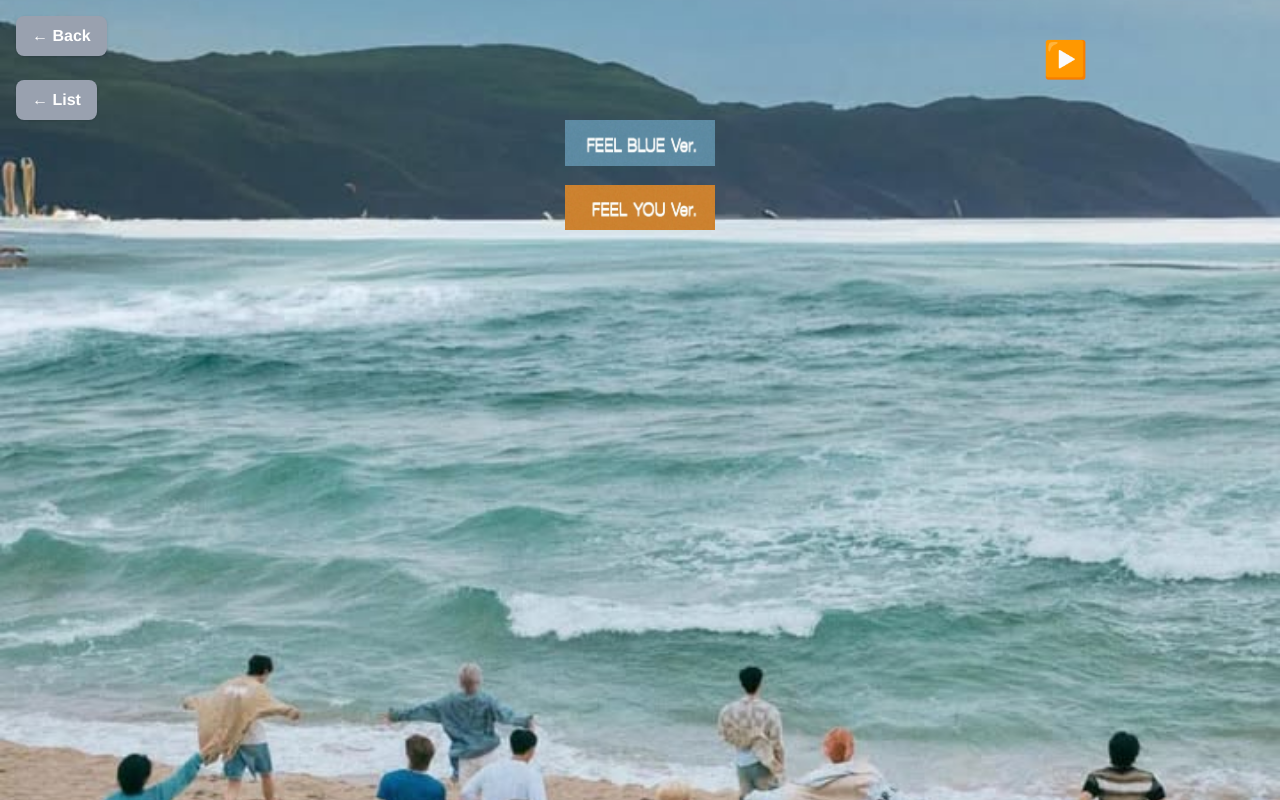
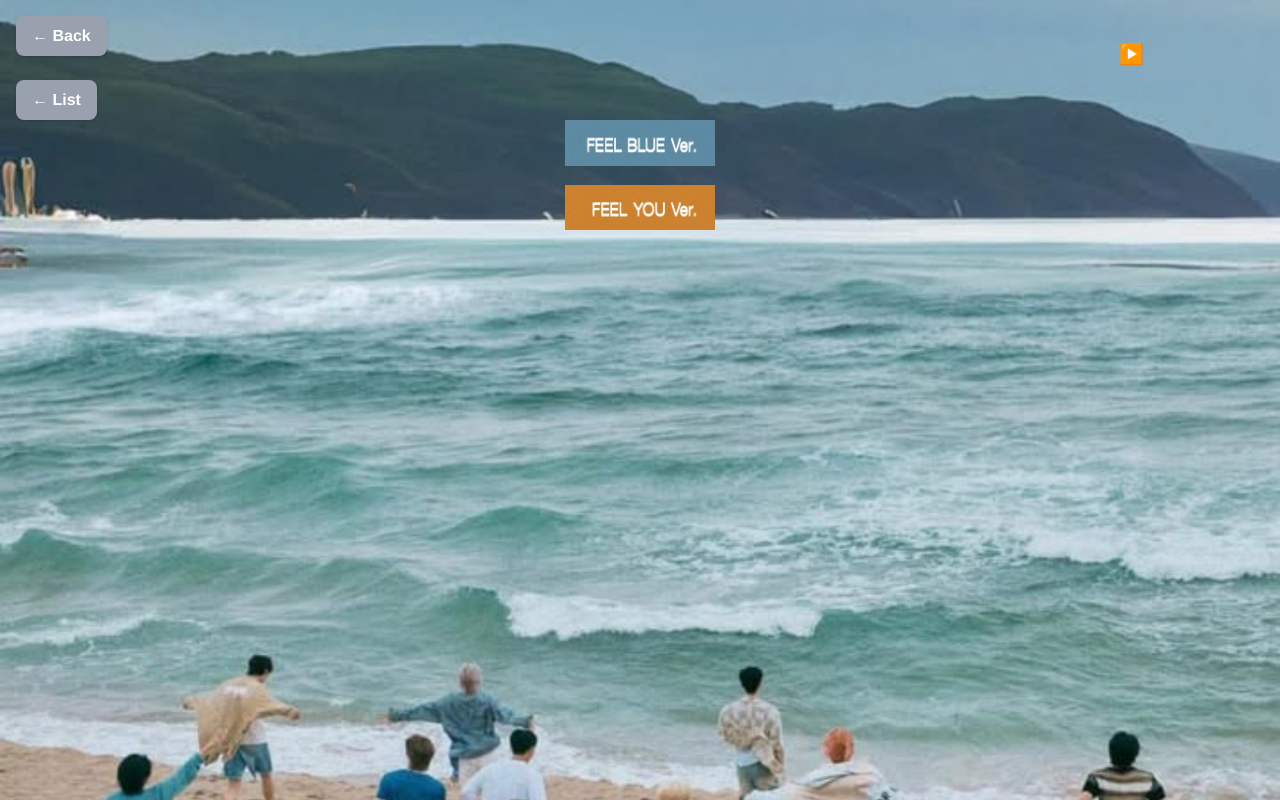
Before and after one commit to hyu164/candycoups, a Next.js app: page /mini12 in a window 1280 px wide. Built offline with nearby package versions, Linux system fonts and the light colour scheme.

Commit message:
“加音樂按鈕隨機播放”

```diff
--- a/src/components/BackgroundMusic.tsx
+++ b/src/components/BackgroundMusic.tsx
@@ -41,7 +41,7 @@ export default function BackgroundMusic({ src }: { src: string }) {
       <audio ref={audioRef} src={src} loop style={{ display: "none" }} />
       <button
         onClick={togglePlay}
-        className="absolute top- right-8 z-50 pt-10 px-40 py-30 text-4xl"
+        className="absolute top-4 right-4 z-50 pt-6 px-30 py-30 text-xl"
       >
         {isPlaying ? "⏸️" : "▶️"}
       </button>
```
